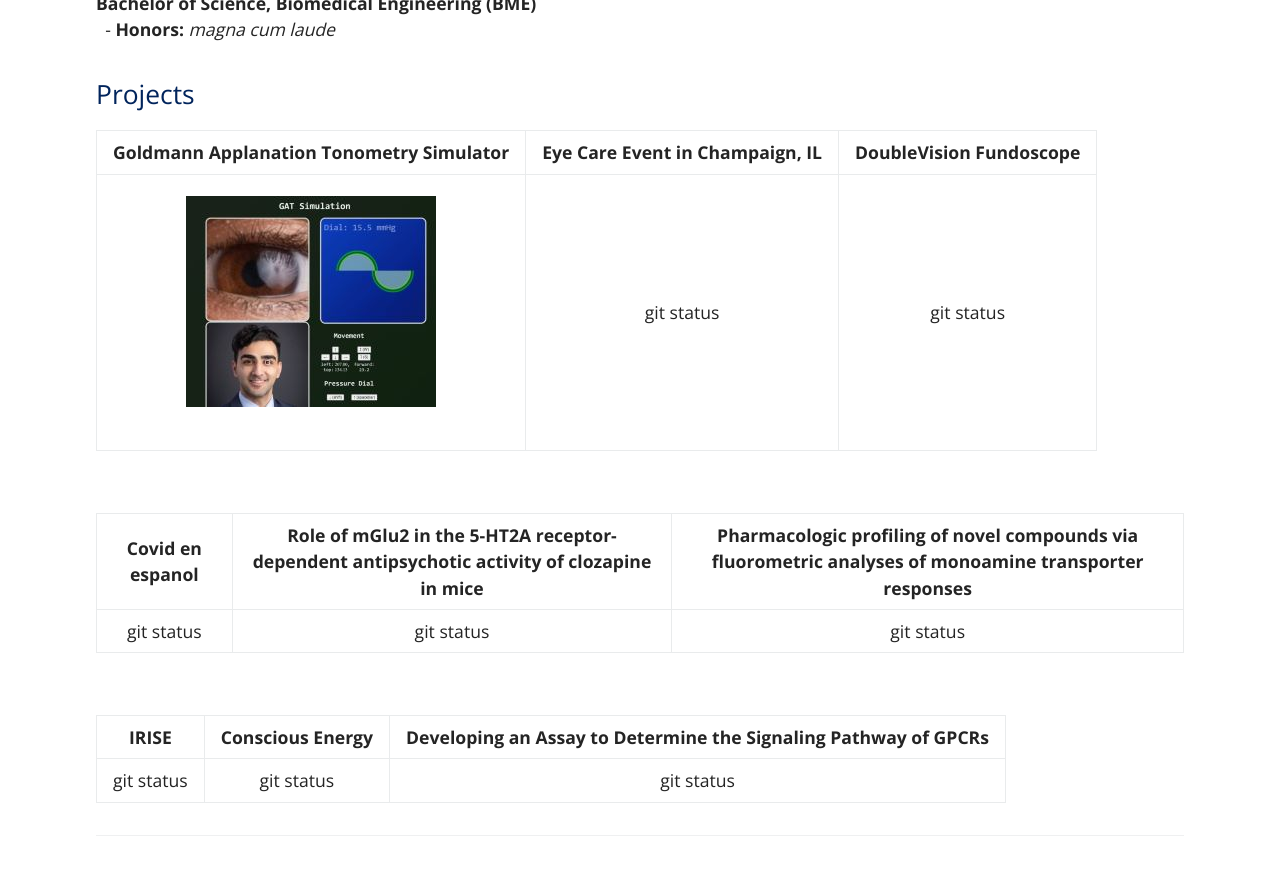
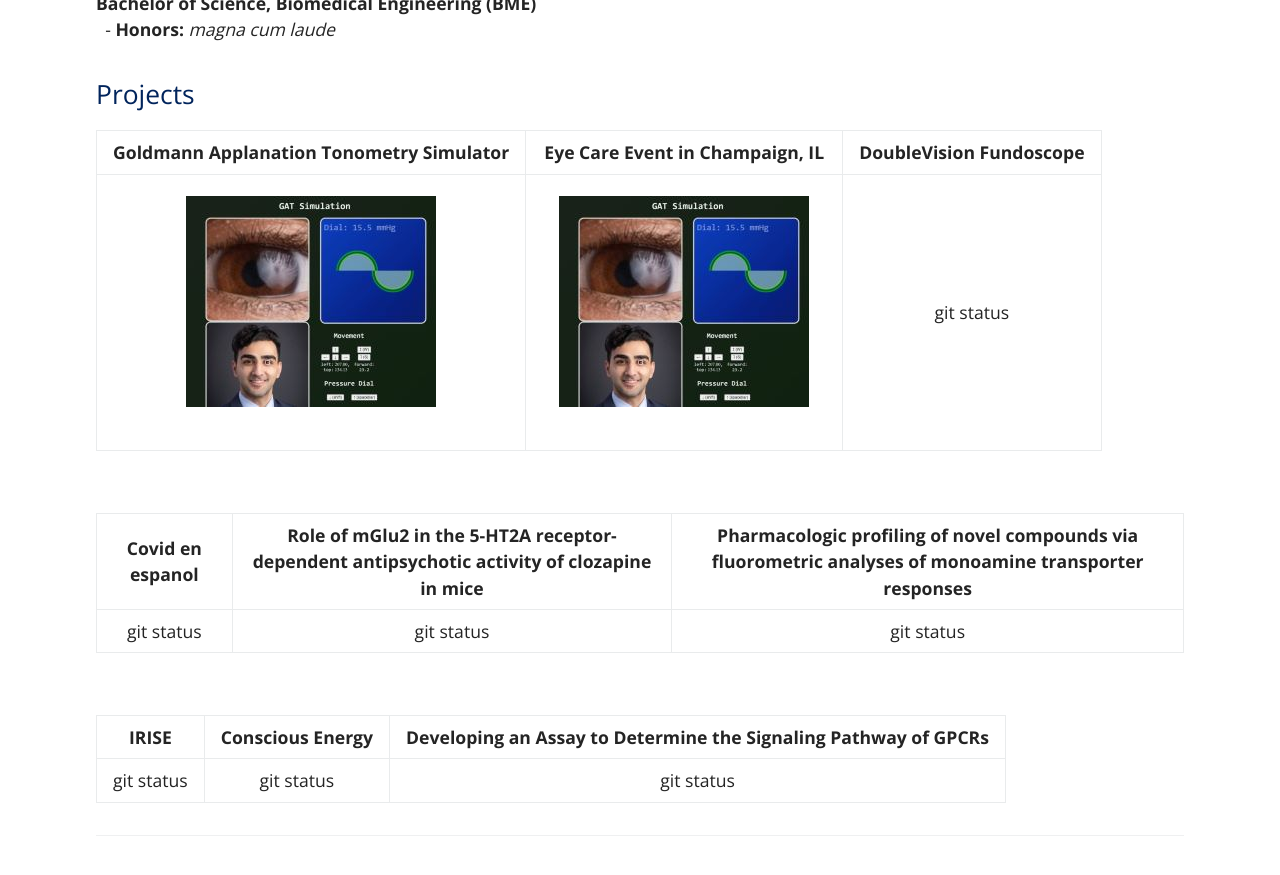
Before and after one commit to EyeCanDoIt/EyeCanDoIt.github.io, a Jekyll site: the page built from index.md, in a window 1280 px wide and 900 px high, scrolled down 1304 px. Shown: the top 875 px of the window. Built offline with Jekyll 4.4.1, drawn with Linux system fonts in a browser that asks for light colours.

Commit message:
Update index.md

```diff
--- a/index.md
+++ b/index.md
@@ -42,7 +42,7 @@
 
 | **Goldmann Applanation Tonometry Simulator** | Eye Care Event in Champaign, IL | DoubleVision Fundoscope |
 |     :---:      |     :---:      |     :---:      |
-|  <a href="gat" class="btn" style="color:#E0E0E0"><img src="https://EyeCanDoIt.github.io/Images/GAT.jpg" alt="https://EyeCanDoIt.github.io/Images/GAT.jpg" loading="lazy"></a>   | git status     | git status    |
+|  <a href="gat" class="btn" style="color:#E0E0E0"><img src="https://EyeCanDoIt.github.io/Images/GAT.jpg" alt="https://EyeCanDoIt.github.io/Images/GAT.jpg" loading="lazy"></a>   | <a href="gat" class="btn" style="color:#E0E0E0"><img src="https://EyeCanDoIt.github.io/Images/GAT.jpg" alt="https://EyeCanDoIt.github.io/Images/campana.jpg" loading="lazy"></a>      | git status    |
 
 <br>
 
```
